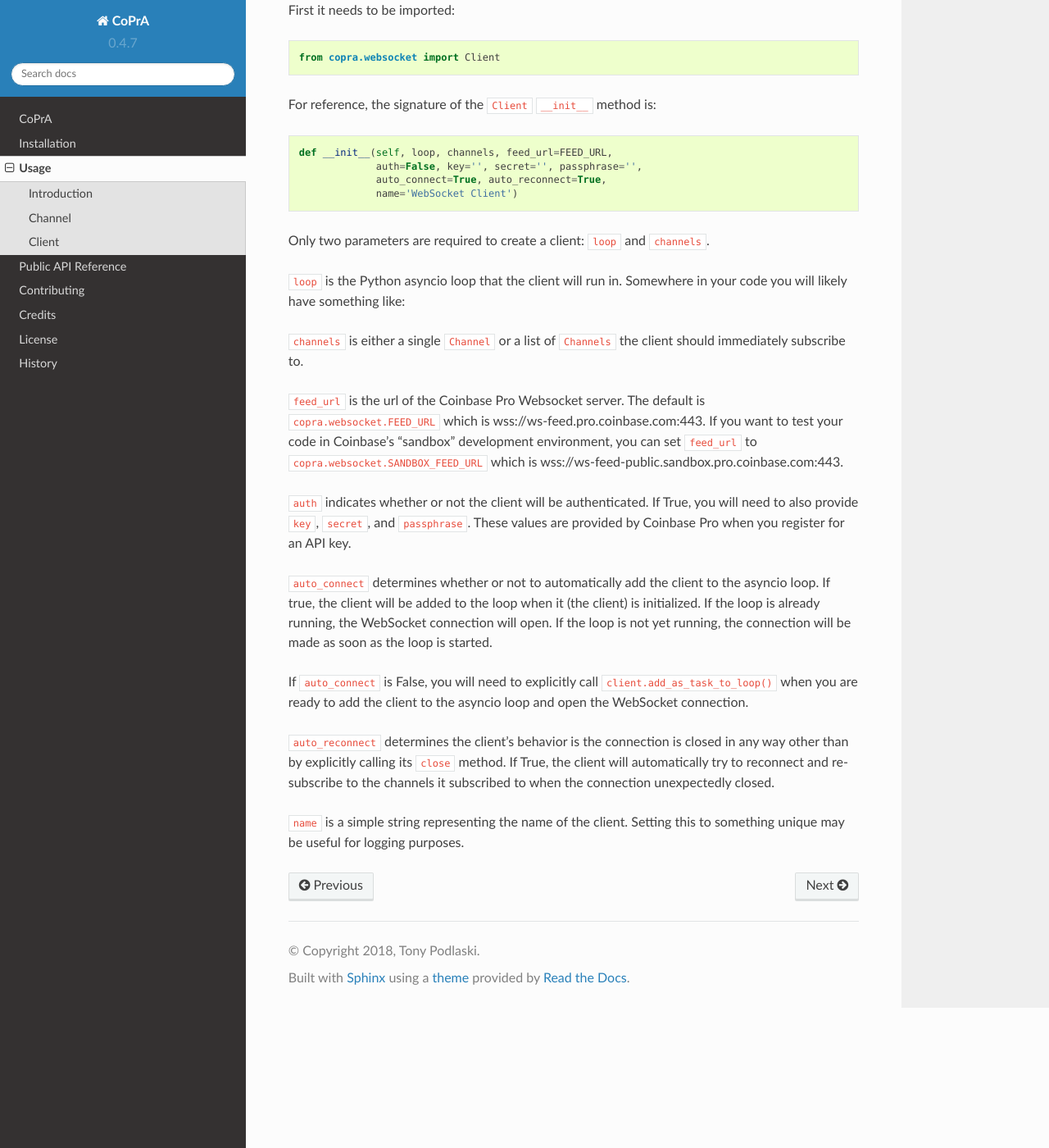
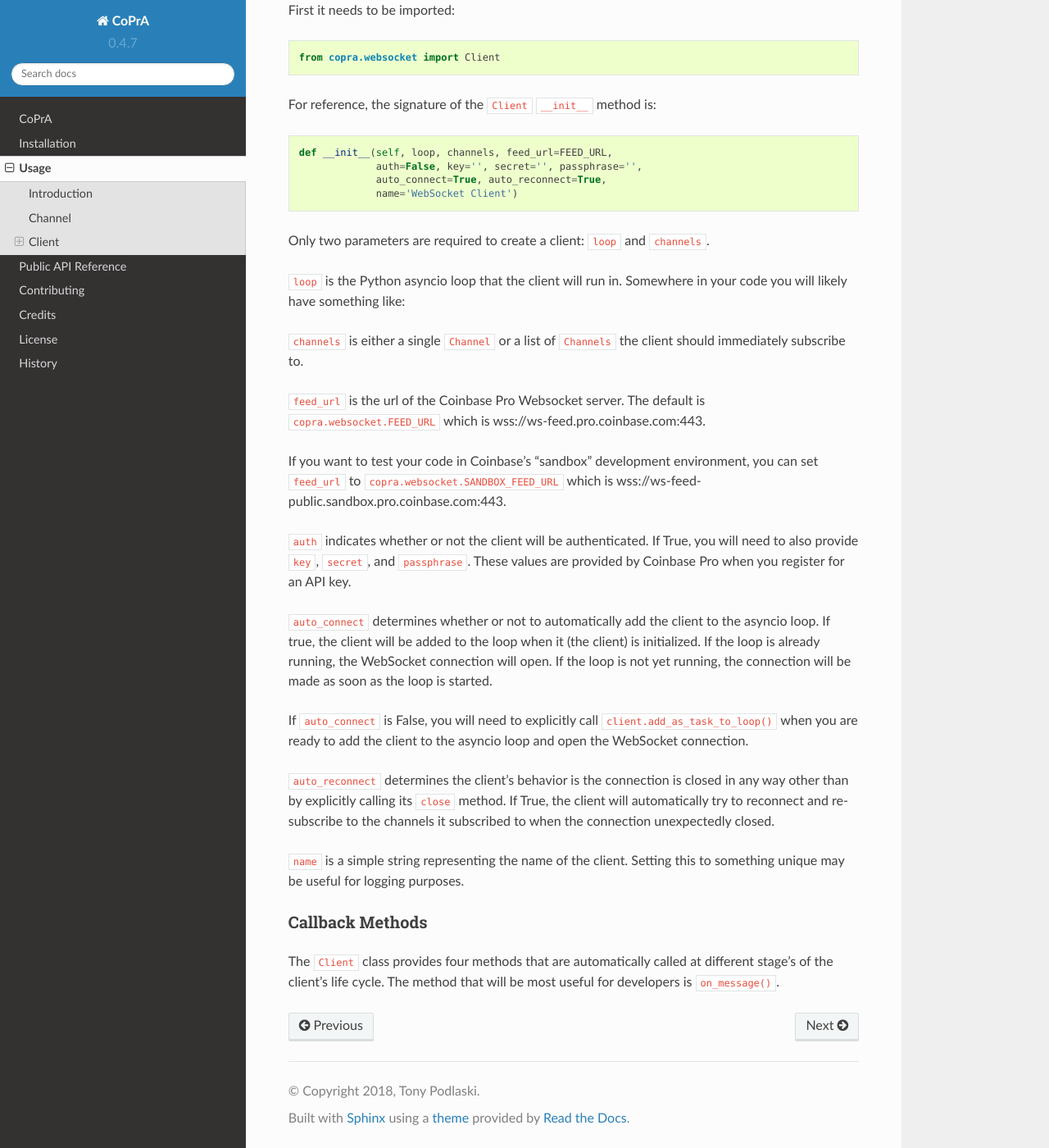
Before and after one commit to tpodlaski/copra, a Sphinx documentation site: the page built from docs/usage.rst, in a window 1280 px wide and 1400 px high, scrolled down 2623 px. Shown: the whole window at 82% size. Built offline with Sphinx 7.4.7 and the Read the Docs theme 2.0.0, drawn with Linux system fonts in a browser that asks for light colours.

Commit message:
Update usage.rst

```diff
--- a/docs/usage.rst
+++ b/docs/usage.rst
@@ -121,7 +121,9 @@ Only two parameters are required to create a client: ``loop`` and ``channels``.
 
 ``channels`` is either a single ``Channel`` or a list of ``Channels`` the client should immediately subscribe to.
 
-``feed_url`` is the url of the Coinbase Pro Websocket server. The default is ``copra.websocket.FEED_URL`` which is wss://ws-feed.pro.coinbase.com:443. If you want to test your code in Coinbase's "sandbox" development environment, you can set ``feed_url`` to ``copra.websocket.SANDBOX_FEED_URL`` which is wss://ws-feed-public.sandbox.pro.coinbase.com:443.
+``feed_url`` is the url of the Coinbase Pro Websocket server. The default is ``copra.websocket.FEED_URL`` which is wss://ws-feed.pro.coinbase.com:443.
+
+If you want to test your code in Coinbase's "sandbox" development environment, you can set ``feed_url`` to ``copra.websocket.SANDBOX_FEED_URL`` which is wss://ws-feed-public.sandbox.pro.coinbase.com:443.
 
 ``auth`` indicates whether or not the client will be authenticated. If True, you will need to also provide ``key``, ``secret``, and ``passphrase``. These values are provided by Coinbase Pro when you register for an API key.
 
@@ -132,3 +134,8 @@ If ``auto_connect`` is False, you will need to explicitly call ``client.add_as_t
 ``auto_reconnect`` determines the client's behavior is the connection is closed in any way other than by explicitly calling its ``close`` method. If True, the client will automatically try to reconnect and re-subscribe to the channels it subscribed to when the connection unexpectedly closed.
 
 ``name`` is a simple string representing the name of the client. Setting this to something unique may be useful for logging purposes.
+
+Callback Methods
+~~~~~~~~~~~~~~~~
+
+The ``Client`` class provides four methods that are automatically called at different stage's of the client's life cycle. The method that will be most useful for developers is ``on_message()``.
```
